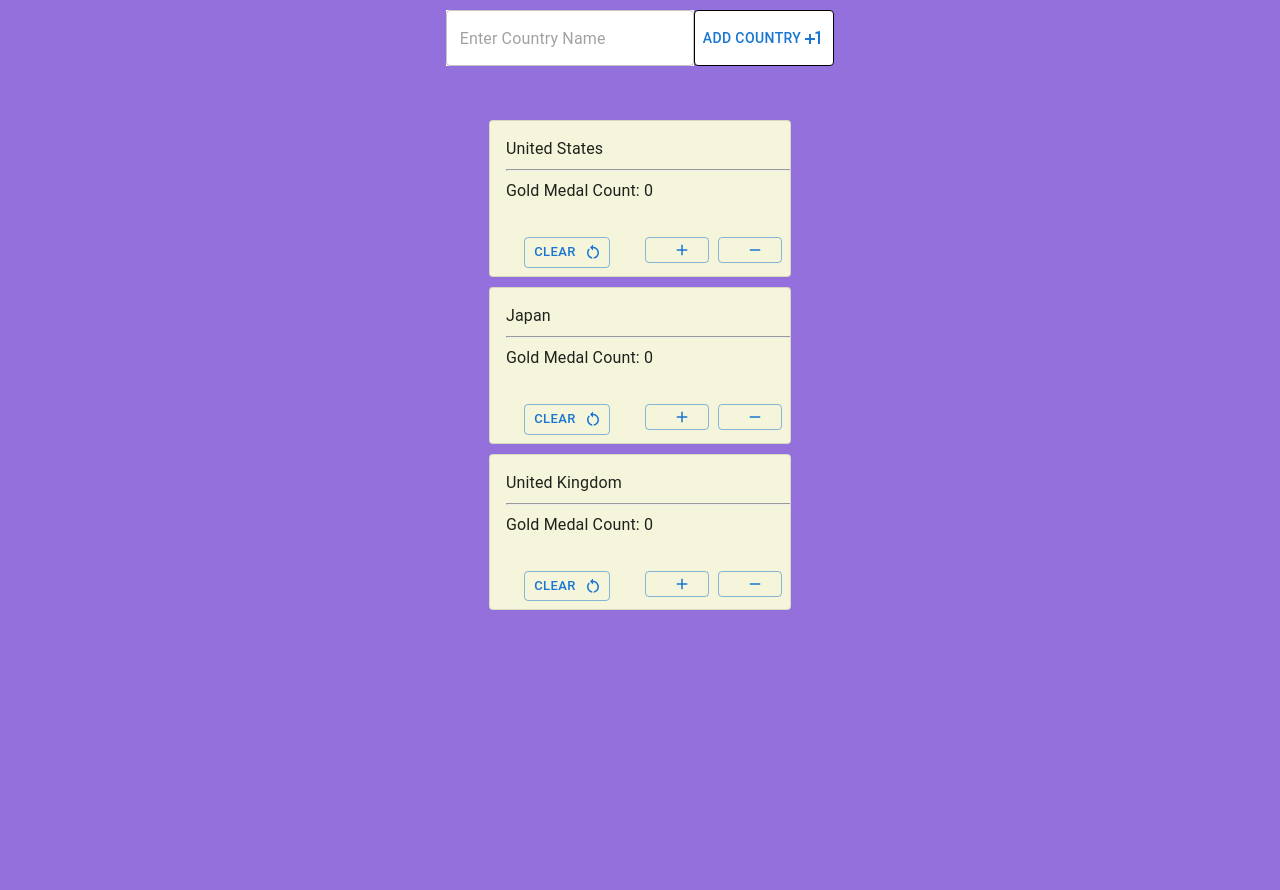
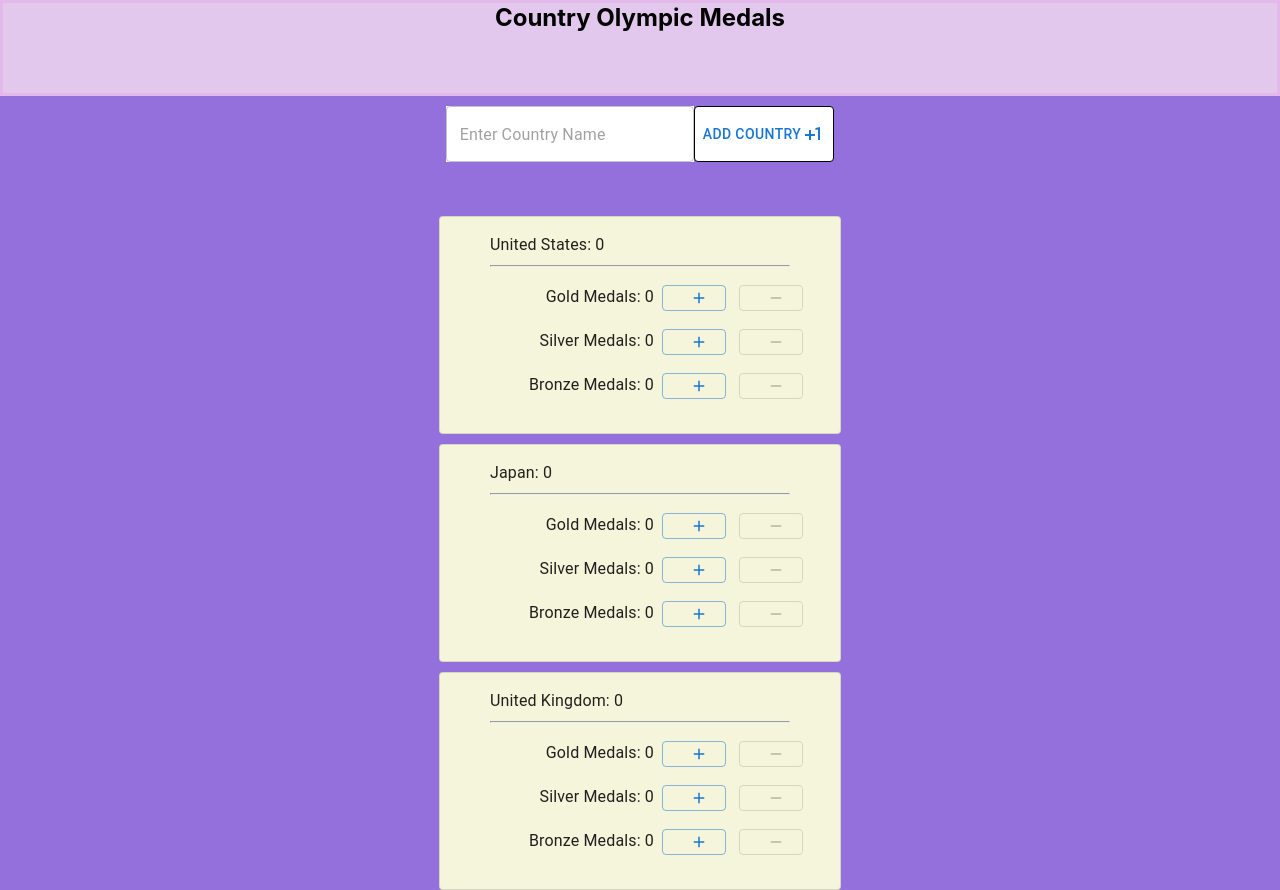
Before and after one commit to Ascend96/react-basic-concepts1, a React (Create React App) app: page / in a window 1280 px wide. Before the commit the page ends 800 px from the top, so only its background shows below. Built offline with nearby package versions, Linux system fonts and the light colour scheme.

Commit message:
Added medal component

```diff
--- a/src/App.css
+++ b/src/App.css
@@ -48,3 +48,7 @@
 .countryInput {
   background-color: white;
 }
+
+.titleContainer{
+
+}
--- a/src/App.tsx
+++ b/src/App.tsx
@@ -3,6 +3,8 @@ import './App.css';
 import CountryComponent from "./components/country/country-component";
 import {Button, IconButton, TextField} from "@mui/material";
 import PlusOneIcon from '@mui/icons-material/PlusOne';
+import MilitaryTechIcon from '@mui/icons-material/MilitaryTech';
+import {Badge} from "@mui/icons-material";
 
 
 function App() {
@@ -50,6 +52,9 @@ function App() {
 
     return (
         <div className="App">
+            <div className="titleContainer" style={{backgroundColor: '#e1c8ec', height: '90px', border: '3px solid #e4b9ea'}}>
+                <h2 style={{margin: 'auto'}}>Country Olympic Medals</h2>
+            </div>
             {addCountryComponent}
             {countryState.map(x => (
                 <CountryComponent name={x.name} key={x.id}/>
--- a/src/components/country/country-component.tsx
+++ b/src/components/country/country-component.tsx
@@ -1,11 +1,12 @@
 /* React */
-import React, {useState} from 'react';
+import React, {useEffect, useState} from 'react';
 
 /* Styles */
 import RestartAltIcon from '@mui/icons-material/RestartAlt';
 import RemoveIcon from '@mui/icons-material/Remove';
 import AddIcon from '@mui/icons-material/Add';
-import {Button, Card, CardActions, CardContent, Grid, Typography} from "@mui/material";
+import {Button, Card, CardActions, CardContent, Container, Grid, Typography} from "@mui/material";
+import MedalComponent from "../medal/medal-component";
 
 export const CountryComponent = (props: any) => {
 
@@ -13,50 +14,41 @@ export const CountryComponent = (props: any) => {
 //  React Hooks
 // -----------------------------------
 
-    const [medalCount, setMedalCount] = useState(0)
+    const [totalMedalCount, setTotalMedalCount] = useState(0)
+
+    const [goldMedalCount, setGoldMedalCount] = useState(0)
+    const [silverMedalCount, setSilverMedalCount] = useState(0)
+    const [bronzeMedalCount, setBronzeMedalCount] = useState(0)
+
+    useEffect(() => {
+        setTotalMedalCount(bronzeMedalCount + silverMedalCount + goldMedalCount)
+    }, [bronzeMedalCount, silverMedalCount, goldMedalCount])
+
 
 
 // -----------------------------------
 //  Event Handlers
 // -----------------------------------
 
-    const onAddMedalButtonClicked = (): void => {
-        setMedalCount(medalCount + 1);
-    }
-
-    const onMinusMedalButtonClicked = (): void => {
-        if(medalCount === 0){
-            setMedalCount(0)
-            return;
-        }
-        setMedalCount(medalCount - 1);
-    }
 
 
     const card = (
         <>
             <CardContent style={{margin: 'auto', width: '300px', textAlign: "left"}}>
                 <Typography>
-                    {props.name}
+                    {props.name}: {totalMedalCount}
                 </Typography>
                 <hr/>
                 <Typography>
-                    Gold Medal Count: {medalCount}
+                    <MedalComponent type={'Gold'} initialMedalCount={0} handleMedalCount={setGoldMedalCount}/>
+                </Typography>
+                <Typography>
+                    <MedalComponent type={'Silver'} initialMedalCount={0} handleMedalCount={setSilverMedalCount}/>
+                </Typography>
+                <Typography>
+                    <MedalComponent type={'Bronze'} initialMedalCount={0} handleMedalCount={setBronzeMedalCount}/>
                 </Typography>
             </CardContent>
-            <CardActions>
-                <Grid container spacing={1}>
-                    <Grid item xs={6}>
-                        <Button endIcon={<RestartAltIcon/>} size="small" style={{marginTop: '10px',}} onClick={() => setMedalCount(0)} variant="outlined"> Clear</Button>
-                    </Grid>
-                    <Grid item xs={3}>
-                        <Button endIcon={<AddIcon/>} size="small" style={{marginTop: '10px',}} onClick={onAddMedalButtonClicked} variant="outlined"/>
-                    </Grid>
-                    <Grid item xs={3}>
-                        <Button endIcon={<RemoveIcon/>} size="small" style={{marginTop: '10px',}} onClick={onMinusMedalButtonClicked} variant="outlined"/>
-                    </Grid>
-                </Grid>
-            </CardActions>
         </>
     );
 
@@ -64,11 +56,12 @@ export const CountryComponent = (props: any) => {
 //  Main Component Body
 // -----------------------------------
     return (
-        <div className="countryContainer">
-            <Card variant="outlined" style={{maxWidth: '300px', margin: 'auto', backgroundColor: 'beige', marginTop: '10px'}}>
+        <Container maxWidth="sm">
+            <Card variant="outlined" style={{maxWidth: '400px', margin: 'auto', backgroundColor: 'beige', marginTop: '10px'}}>
                 {card}
             </Card>
-        </div>
+        </Container>
+
     )
 
 }
--- /dev/null
+++ b/src/components/medal/medal-component.tsx
@@ -0,0 +1,49 @@
+import React, {Dispatch, SetStateAction, useState} from 'react'
+import {Button, Grid} from "@mui/material";
+import RemoveIcon from "@mui/icons-material/Remove";
+import AddIcon from "@mui/icons-material/Add";
+
+export const MedalComponent = ({type, initialMedalCount, handleMedalCount}: MedalComponentProps) => {
+
+
+// -----------------------------------
+//  React Hooks
+// -----------------------------------
+
+    const [medalCount, setMedalCount] = useState(initialMedalCount)
+
+    const onRemoveMedalClicked = () => {
+        setMedalCount(medalCount - 1);
+    }
+
+    const onAddMedalClicked = () => {
+        setMedalCount(medalCount + 1);
+    }
+
+    handleMedalCount(medalCount);
+
+    return (
+        <>
+                <Grid style={{margin: '10px'}} container spacing={1}>
+                    <Grid item xs={6}>
+                        <div style={{textAlign: 'right'}}>{type} Medals: {medalCount}</div>
+                    </Grid>
+                    <Grid item xs={3}>
+                        <Button endIcon={<AddIcon/>} size="small" style={{margin: 'auto'}} onClick={() => onAddMedalClicked()} variant="outlined"/>
+                    </Grid>
+                    <Grid item xs={3}>
+                        <Button disabled={medalCount === 0} endIcon={<RemoveIcon/>} size="small" style={{margin: 'auto  '}} onClick={() => onRemoveMedalClicked()} variant="outlined"/>
+                    </Grid>
+                </Grid>
+        </>
+    )
+
+}
+
+export default MedalComponent;
+
+interface MedalComponentProps {
+    type: 'Bronze' | 'Silver' | 'Gold';
+    initialMedalCount: number;
+    handleMedalCount: Dispatch<SetStateAction<number>>;
+}
```
